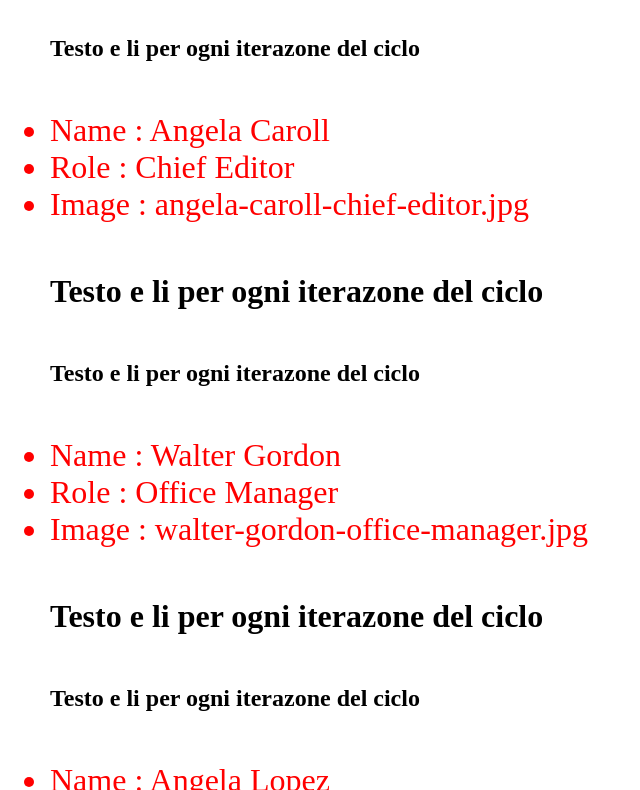
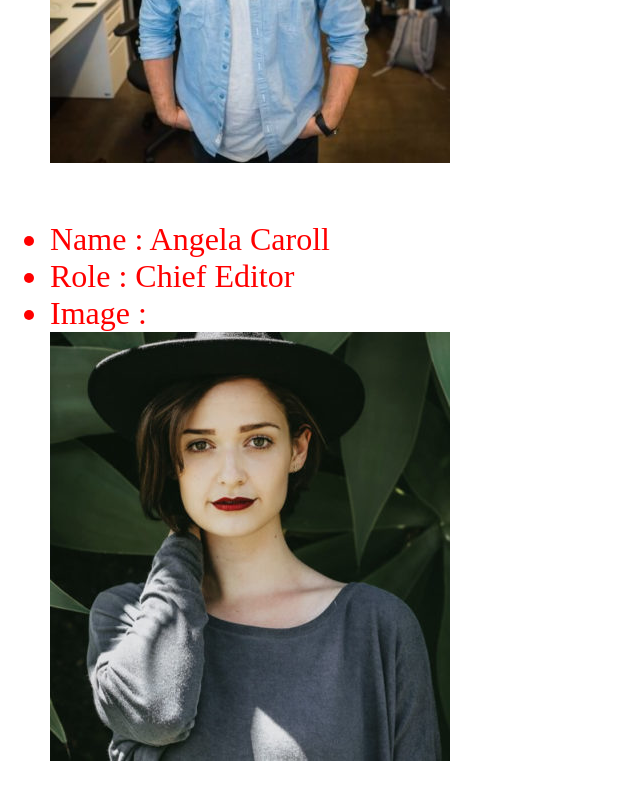
Before and after one commit to michelebonanno92/js-our-team, a plain HTML site: page index.html in a window 1280 px wide. Shown: the part 465-1255 px from the top of the page, without its empty margins (0-640 px from the left). Drawn offline with Linux system fonts and the light colour scheme.

Commit message:
Trasformata  stringa foto in una immagine effettiva

```diff
--- a/js/script.js
+++ b/js/script.js
@@ -36,7 +36,7 @@ const team = [
 
       name: ' Wayne Barnett',
       role: '	Founder & CEO	',
-      image:  ' wayne-barnett-founder-ceo.jpg	 ',
+      image: 'wayne-barnett-founder-ceo.jpg',
 
     },
 
@@ -44,7 +44,7 @@ const team = [
 
       name: ' Angela Caroll',
       role: '	Chief Editor	',
-      image:  '  angela-caroll-chief-editor.jpg	 ',
+      image: 'angela-caroll-chief-editor.jpg',
 
     },
 
@@ -52,7 +52,7 @@ const team = [
 
       name: ' Walter Gordon',
       role: '	Office Manager	',
-      image:  ' walter-gordon-office-manager.jpg ',
+      image: 'walter-gordon-office-manager.jpg',
 
     },
 
@@ -60,7 +60,7 @@ const team = [
 
       name: ' Angela Lopez',
       role: ' Developer ',
-      image:  '  scott-estrada-developer.jpg ',
+      image: 'scott-estrada-developer.jpg',
 
     },
 
@@ -68,7 +68,7 @@ const team = [
 
       name: ' Scott Estrada',
       role: '	Social Media Manager	',
-      image:  ' angela-lopez-social-media-manager.jpg ',
+      image: 'angela-lopez-social-media-manager.jpg',
 
     },
 
@@ -76,7 +76,7 @@ const team = [
 
       name: ' Barbara Ramos ',
       role: '	Graphic Designer ',
-      image:  '  barbara-ramos-graphic-designer.jpg ',
+      image: 'barbara-ramos-graphic-designer.jpg',
 
     },
  ];
@@ -105,13 +105,8 @@ for (let i = 0; i < team.length; i++ ) {
   teamContainer = document.getElementById('team-container');
 
   teamContainer.innerHTML += `
-<h1>
-  Testo e li per ogni iterazone del ciclo
-</h1>
-<h2>
-  Testo e li per ogni iterazone del ciclo
-</h2>
-  <ul>
+
+    <ul>
       <li>
         Name :  ${team[i].name}
       </li>
@@ -119,10 +114,13 @@ for (let i = 0; i < team.length; i++ ) {
         Role  :  ${team[i].role}
       </li>
       <li>
-        Image  :  ${team[i].image}
+        Image  :
+        <div>
+          <img src="img/${team[i].image}">
+        </div>
       </li>
-  </ul>
-  `
+    </ul>
+    `
 
   // const totalInfo = ` ${team[i].name} - ${team[i]['role']} - ${team[i].image} ` ;
   // console.log('qua provaaaaaaaaaaaaaaaaa stampa in console su stessa riga codice ', totalInfo)
```
Also changed, not shown: index.html (+2 -0 lines), 2 other files.
